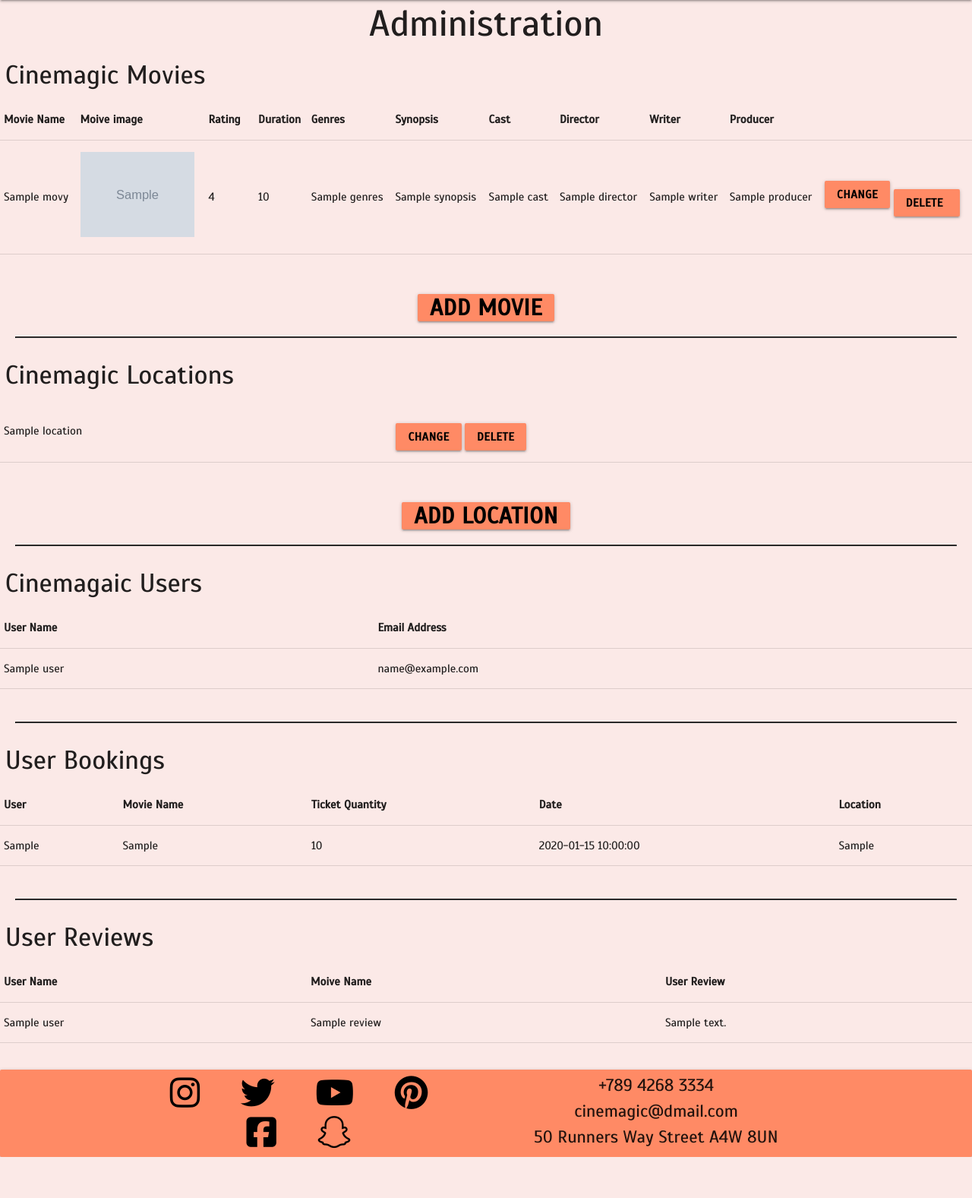
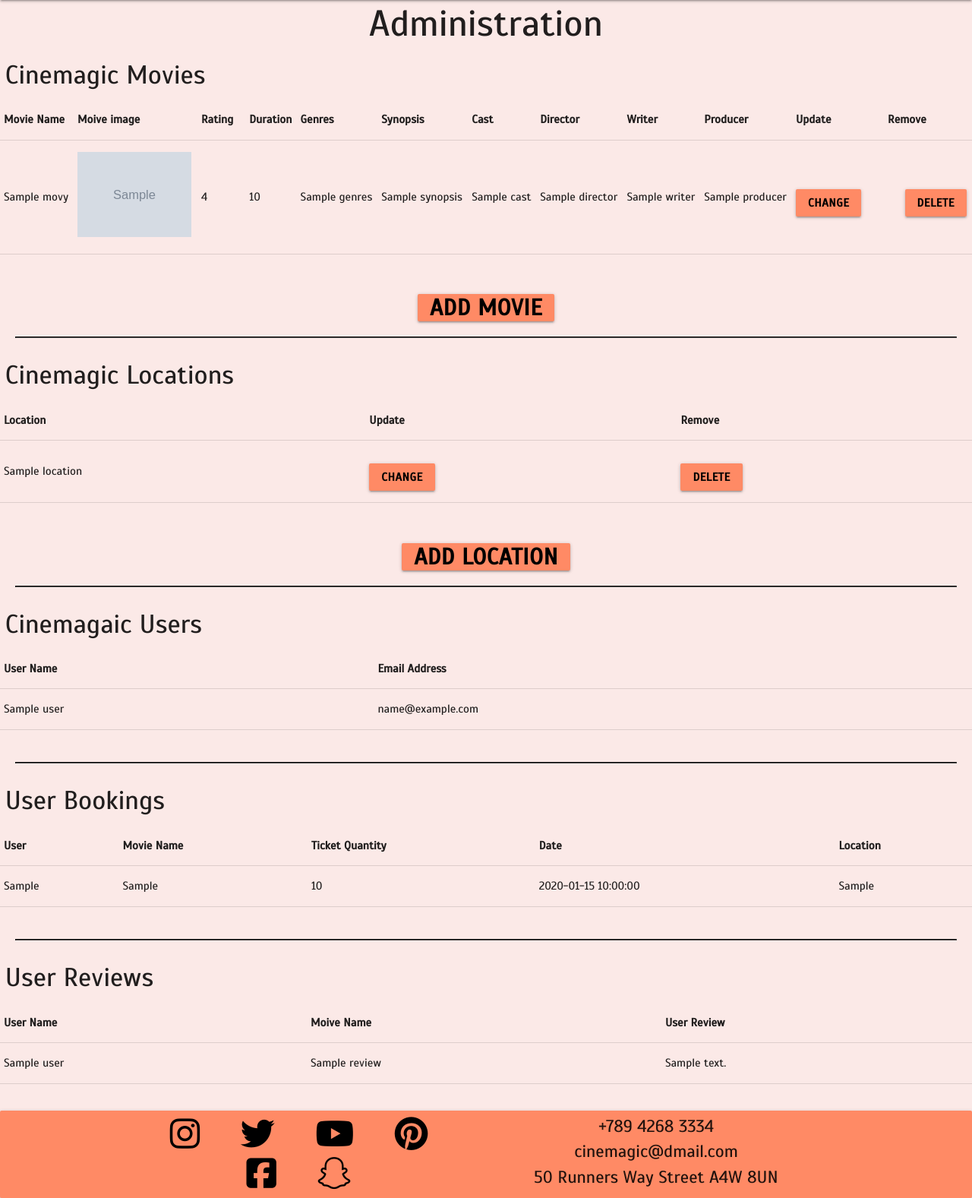
Before and after one commit to VioletViolaVi/Milestone-Project-3, a Flask app: page /admin in a window 1280 px wide. Shown: the part 80-1657 px from the top of the page at 76% size. Before the commit the page ends 1603 px from the top, so only its background shows below. Run offline with Flask 2, Linux system fonts and the light colour scheme; grey boxes marked "Sample" are stand-in pictures; a database or web service that is not in the repository returns one stand-in record (values such as "Sample title"); some libraries are stand-ins or nearby versions.

Commit message:
Add update and remove titles to the admin page for the tables with the change and delete buttons.

```diff
--- a/static/css/style.css
+++ b/static/css/style.css
@@ -722,12 +722,11 @@ nav {
   }
 
   .admin-btn-change {
-    margin-bottom: 1.5em;
+    margin-right: 1.5em;
   }
 
   .admin-btn-delete {
-    margin-top: 1.5em;
-    padding-right: 1.5em;
+    margin-left: 1.5em;
   }
 }
 
--- a/templates/admin.html
+++ b/templates/admin.html
@@ -67,7 +67,7 @@
         <div class="modal-content">
             <form method="POST" action="{{ url_for('admin_add_location') }}" class="black-text">
                 <div class="center">
-                    <h4>Add Locations</h4>
+                    <h4>Add Location</h4>
                 </div>
                 <div class="form-item">
                     <label for="addingLocations">Location Name</label>
@@ -99,7 +99,8 @@
                 <th>Director</th>
                 <th>Writer</th>
                 <th>Producer</th>
-                <th></th>
+                <th>Update</th>
+                <th>Remove</th>
             </tr>
         </thead>
         <tbody>
@@ -117,9 +118,12 @@
                     <td>{{ movie.producer }}</td>
                     <td>
                         <a class="admin-btn-change custom-btn btn waves-effect deep-orange lighten-2 black-text modal-trigger" href="#adminChangeMovie/{{ movie._id }}">CHANGE</a>
+                    </td>
+                    <td>
                         <a class="admin-btn-delete custom-btn btn waves-effect deep-orange lighten-2 black-text modal-trigger" href="#adminDeleteMovie/{{ movie._id }}">DELETE</a>
                     </td>
                 </tr>
+
                 <!-- admin-change movies: modal -->
                 <!-- modal from materialize -->
                 <div id="adminChangeMovie/{{ movie._id }}" class="modal">
@@ -206,13 +210,21 @@
     <!-- cinemagic locations -->
     <h4 class="admin-subtitles">{{ locations_title }}</h4>
     <table class="responsive-table highlight">
+        <thead>
+            <tr>
+                <th>Location</th>
+                <th>Update</th>
+                <th>Remove</th>
+            </tr>
+        </thead>
         <tbody>
             {% for location_name in location_names %}
                 <tr>
                     <td>{{ location_name.location_name }}</td>
-                    <td></td>
                     <td>
                         <a class="custom-btn btn waves-effect deep-orange lighten-2 black-text modal-trigger" href="#adminChangeLocation/{{ location_name._id }}">CHANGE</a>
+                    </td>
+                    <td>
                         <a class="custom-btn btn waves-effect deep-orange lighten-2 black-text modal-trigger" href="#adminDeleteLocation/{{ location_name._id }}">DELETE</a>
                     </td>
                 </tr>
```
